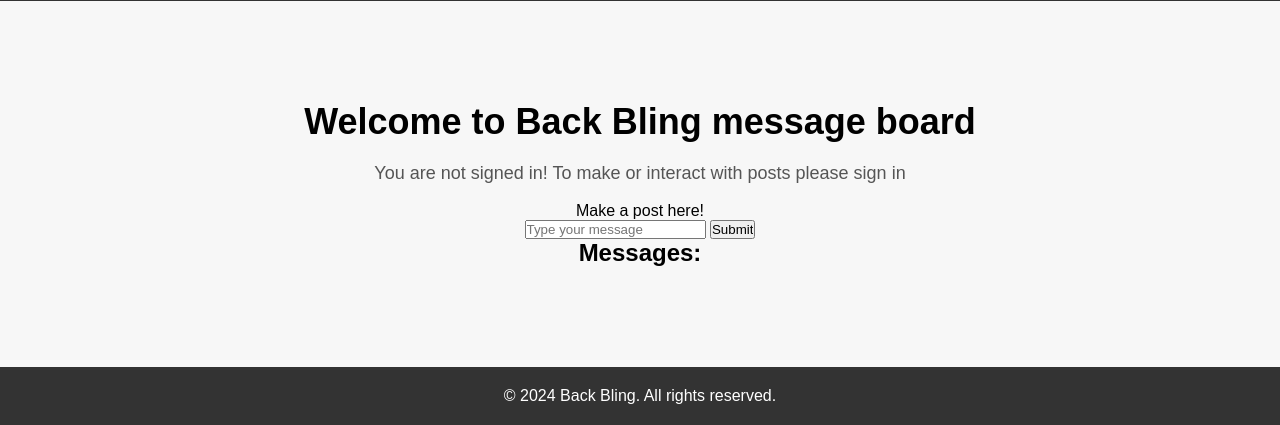
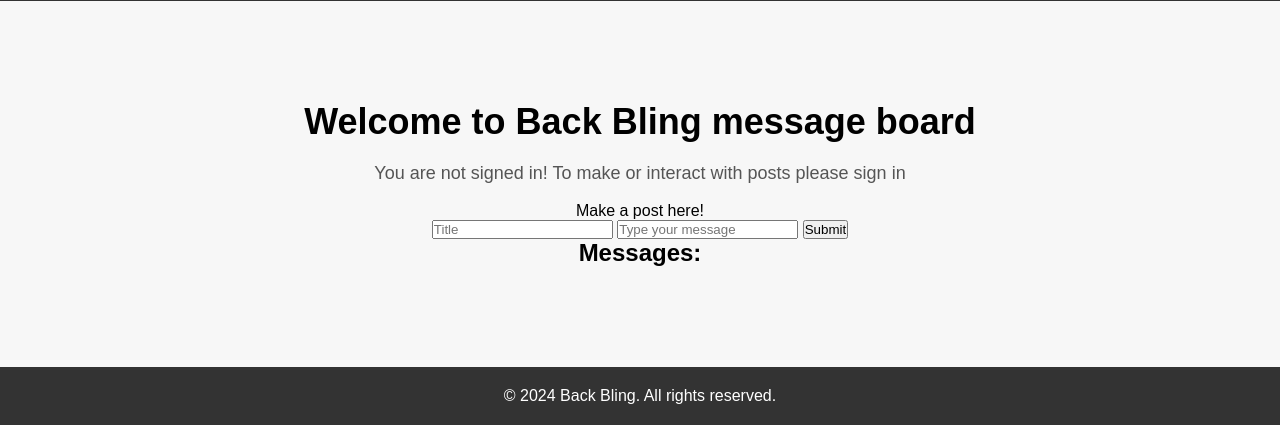
Before and after one commit to Jas-Sidhu23/Intellectuals, a Flask app: page /landingpage in a window 1280 px wide. Shown: the part 601-1026 px from the top of the page. Run offline with Flask 3, Linux system fonts and the light colour scheme; data that the repository does not hold is empty.

Commit message:
added titles

```diff
--- a/server.py
+++ b/server.py
@@ -112,6 +112,7 @@ def signup():
 @app.route('/message',methods=['POST'])
 def message():
     message = request.form.get('message')
+    title = request.form.get('title')
     cookie = request.cookies.get('auth_token',None)
     if cookie!=None:
         check = auth_token_collection.find_one({'token':sha256(cookie.encode()).hexdigest()})
@@ -121,7 +122,7 @@ def message():
         response = make_response(redirect('/landingpage'))
         return response
     else:
-        chat_collection.insert_one({'username':check['username'],'message':message,'replys':[]})
+        chat_collection.insert_one({'username':check['username'],'message':message,'replys':[],'title':title})
         response = make_response(redirect('/landingpage'))
         return response
 
--- a/templates/landingpage.html
+++ b/templates/landingpage.html
@@ -27,7 +27,8 @@
             <form action="/message" method="POST">
                 <label>Make a post here!</label>
                 <br>
-                <input type="text" placeholder="Type your message" name="message">
+                <input type="text" placeholder="Title" name="title" required>
+                <input type="text" placeholder="Type your message" name="message" required>
                 <input type="submit">
             </form>
         </div>
@@ -37,12 +38,13 @@
                 <div>
                     <p>-----------------------------------</p>
                     <p>Post User: {{message['username']}}</p>
+                    <h1>title:{{message['title']}}</h1>
                     <h2>{{message['message']}}</h2>
                     <br>
                     <form action="/reply" method="POST">
                         <label>Make a reply to message:</label>
                         <br>
-                        <input type="text" placeholder="Type your message" name="message">
+                        <input type="text" placeholder="Type your message" name="message" required>
                         <input type="text" placeholder="id" name="msg_id" value='{{message["_id"]}}' hidden>
                         <input type="submit">
                     </form>
```
